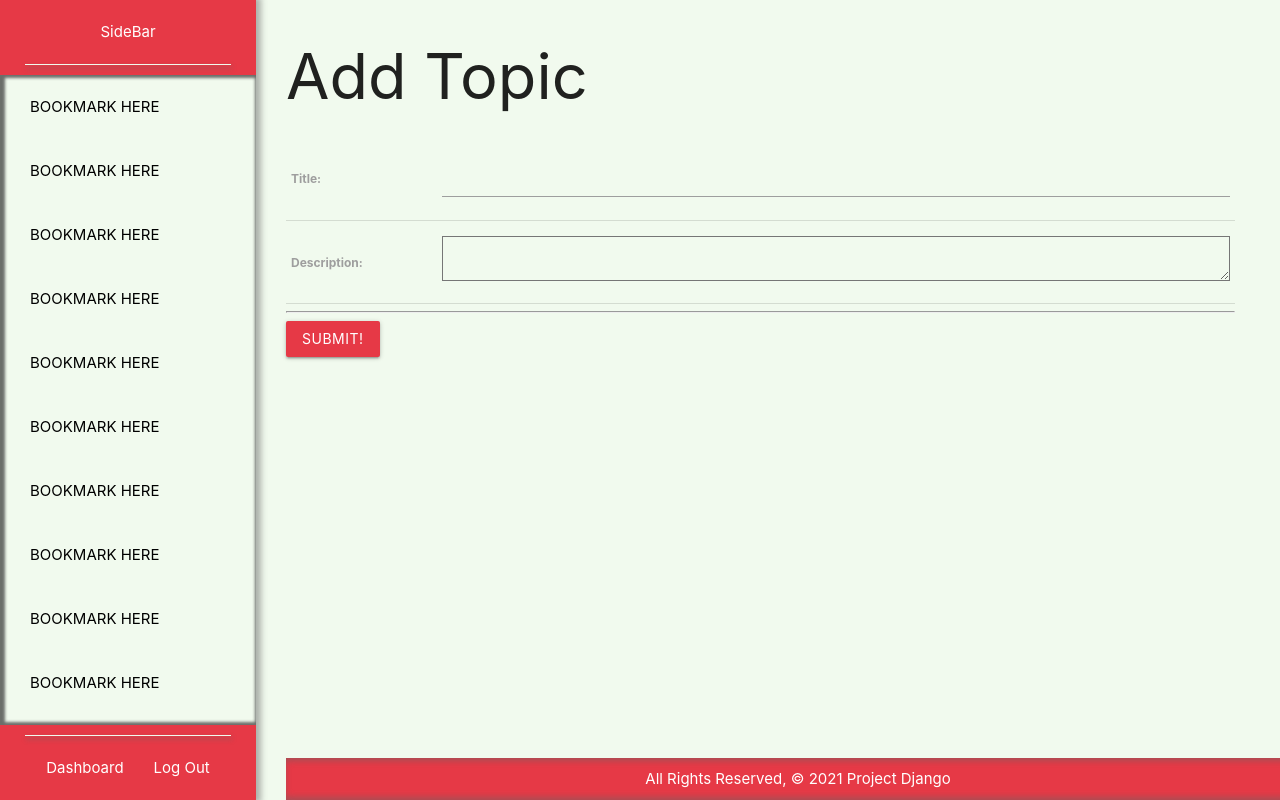
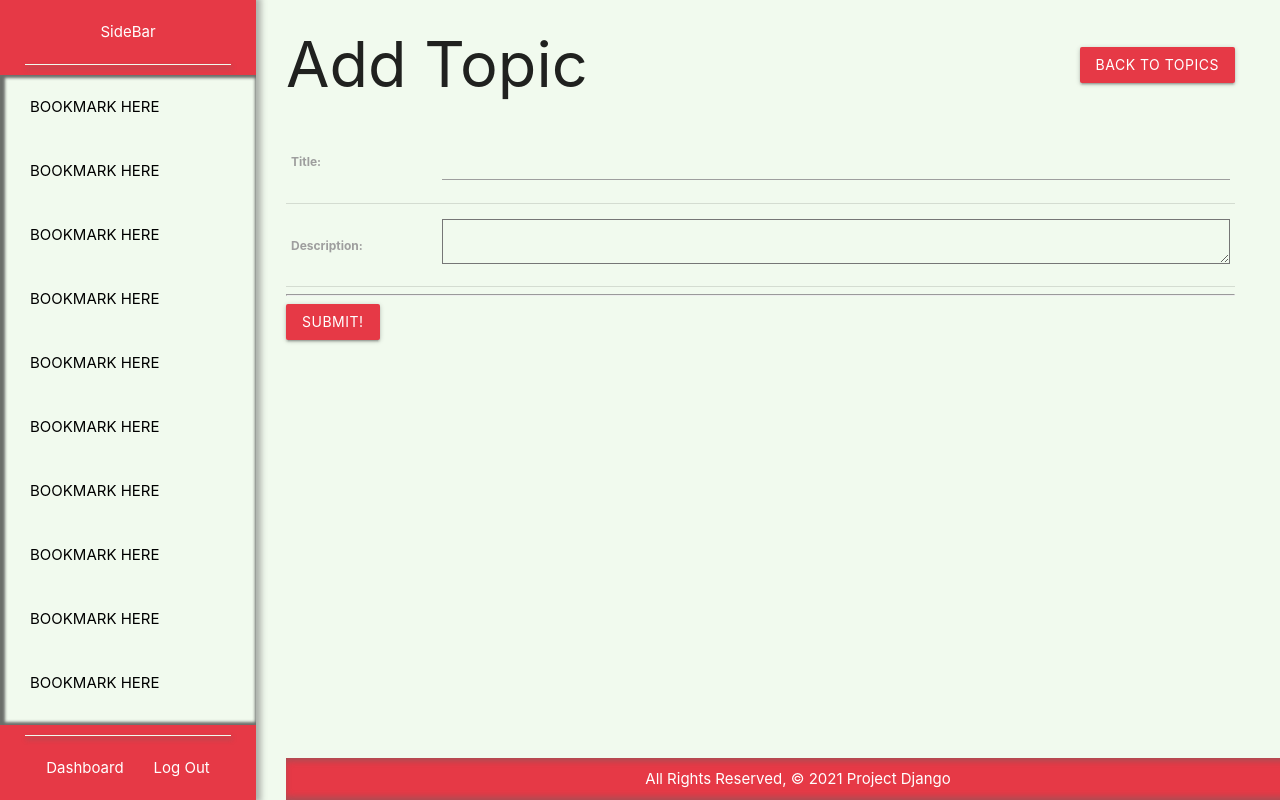
Before and after one commit to taverasn/sidebar, a Django app: page /topics/create/ in a window 1280 px wide. Run offline with Django 3.2, Linux system fonts and the light colour scheme; the visitor is signed in with stand-in values (Sample User, id 1).

Commit message:
styled/refactored

```diff
--- a/main_app/templates/main_app/topic_form.html
+++ b/main_app/templates/main_app/topic_form.html
@@ -1,18 +1,20 @@
 {% extends 'base.html' %}
 
 {% block content %}
+
+<div class="headline">
   {% if object %}
     <h1>Edit {{object.title}}</h1>
+    <a class="btn" href="{% url 'topics_detail' topic.id %}">Back To Topic</a>
   {% else %}
     <h1>Add Topic</h1>
+    <a class="btn" href="{% url 'topics_index' %}">Back to Topics</a>
   {% endif %}
+</div>
 
-  <!-- Leaving the action empty makes the form post to the same url used to display it -->
   <form action="" method="post">
-    <!-- Django requires the following for security purposes -->
     {% csrf_token %}
     <table>
-      <!-- Render the inputs inside of <tr>s & <td>s -->
       {{ form.as_table }}
     </table>
     <hr>
```
